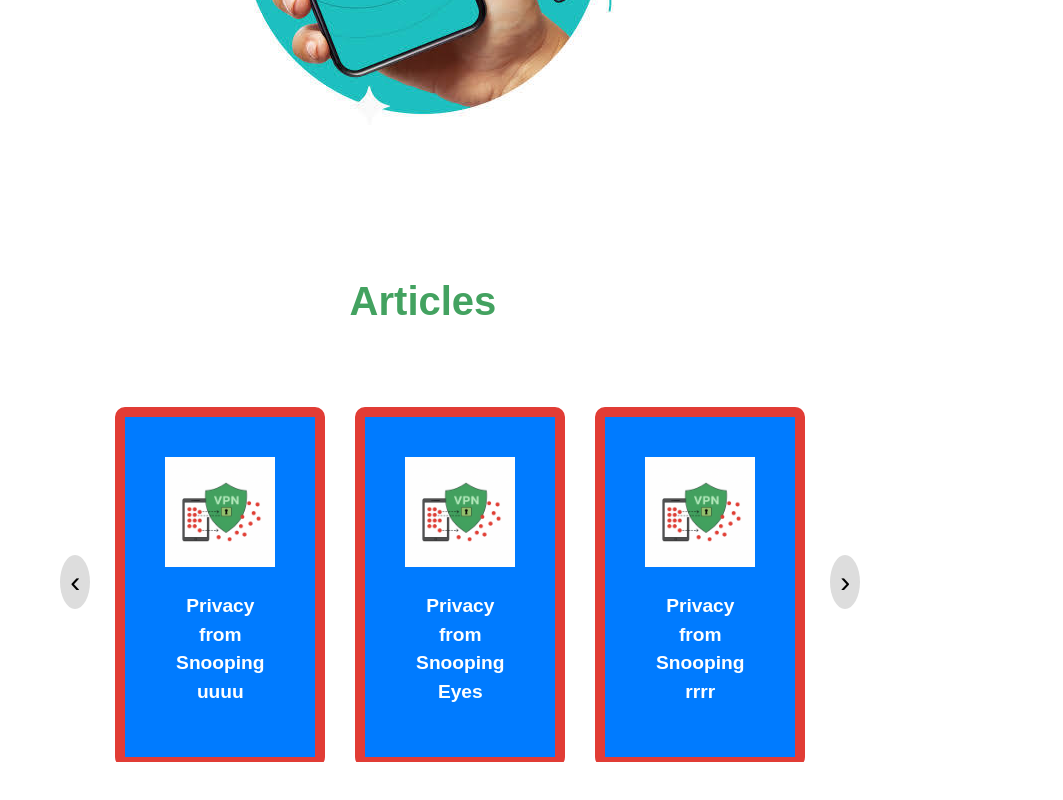
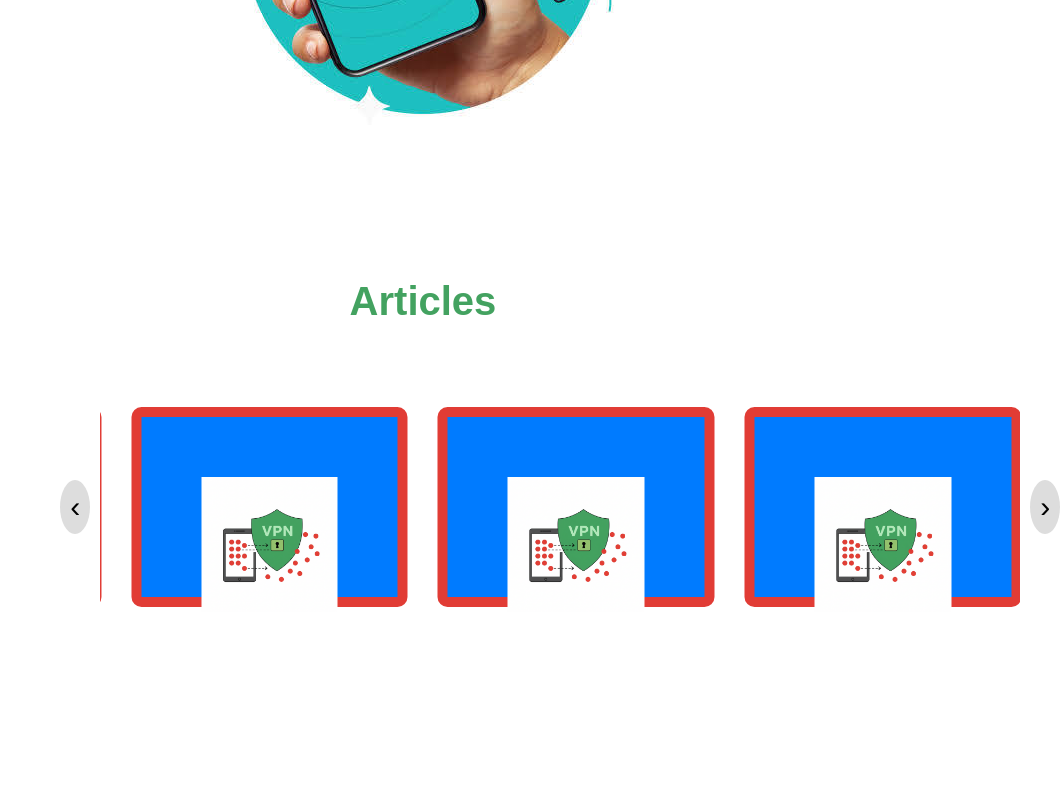
Before and after one commit to Deividas-Strole/vpnHead-main, a React (Vite) app in the folder vpnHead/: page / in a window 1280 px wide. Shown: the part 3324-4124 px from the top of the page, without its empty margins (217-1280 px from the left). After the commit the page ends 4050 px from the top, so only its background shows below. Built offline with nearby package versions, Linux system fonts and the light colour scheme.

Commit message:
slider improvements

```diff
--- a/vpnHead/src/components/Slider.jsx
+++ b/vpnHead/src/components/Slider.jsx
@@ -3,9 +3,11 @@ import "../css/Slider.css";
 import ArticalSliderBox from "./ArticalSliderBox";
 
 const texts = [
-  "Privacy from Snooping Eyes",
-  "Privacy from Snooping rrrr",
-  "Privacy from Snooping uuuu",
+  "AAAAA",
+  "BBBB",
+  "CCCC",
+  "DDDD",
+  "EEEEE",
   // add more here
 ];
 
@@ -13,27 +15,25 @@ const items = texts.map((text, i) => (
   <ArticalSliderBox text={text} key={i} />
 ));
 
-
 export default function Slider() {
-  const [startIndex, setStartIndex] = useState(0);
+  const [currentIndex, setCurrentIndex] = useState(0);
 
   const nextSlide = () => {
-    setStartIndex((prev) => (prev + 1) % items.length);
+    setCurrentIndex((prev) => (prev + 1) % items.length);
   };
 
   const prevSlide = () => {
-    setStartIndex((prev) => (prev - 1 + items.length) % items.length);
+    setCurrentIndex((prev) => (prev - 1 + items.length) % items.length);
   };
 
   useEffect(() => {
-    const interval = setInterval(nextSlide, 3000);
+    const interval = setInterval(nextSlide, 2000);
     return () => clearInterval(interval);
   }, []);
 
-  const visibleItems = [];
-  for (let i = 0; i < 3; i++) {
-    visibleItems.push(items[(startIndex + i) % items.length]);
-  }
+  // Create an extended array for smooth infinite scrolling
+  const extendedItems = [...items, ...items, ...items];
+  const translateX = -((currentIndex + items.length) * (100 / 3));
 
   return (
     <div className="slider-container">
@@ -41,11 +41,16 @@ export default function Slider() {
         &#8249;
       </button>
       <div className="slider">
-        {visibleItems.map((item, index) => (
-          <div className="slide" key={index}>
-            {item}
-          </div>
-        ))}
+        <div
+          className="slider-track"
+          style={{ transform: `translateX(${translateX}%)` }}
+        >
+          {extendedItems.map((item, index) => (
+            <div className="slide" key={index}>
+              {item}
+            </div>
+          ))}
+        </div>
       </div>
       <button className="arrow right" onClick={nextSlide}>
         &#8250;
--- a/vpnHead/src/css/slider.css
+++ b/vpnHead/src/css/slider.css
@@ -1,15 +1,19 @@
 .slider-container {
   position: relative;
-  width: 800px;
+  width: 1000px; /* Increased from 800px */
   margin: 50px auto;
   display: flex;
   align-items: center;
 }
 
 .slider {
-  display: flex;
   overflow: hidden;
   width: 100%;
+}
+
+.slider-track {
+  display: flex;
+  transition: transform 0.5s ease-in-out;
 }
 
 .slide {
@@ -21,11 +25,11 @@
 .slide > * {
   background-color: #007bff;
   color: white;
-  padding: 40px;
+  padding: 60px; /* Increased from 40px */
   border-radius: 10px;
   text-align: center;
-  font-size: 1.2rem;
-  height: 100%;
+  font-size: 1.4rem; /* Increased font size */
+  height: 200px; /* Set a specific height instead of 100% */
   box-sizing: border-box;
 }
 
```
